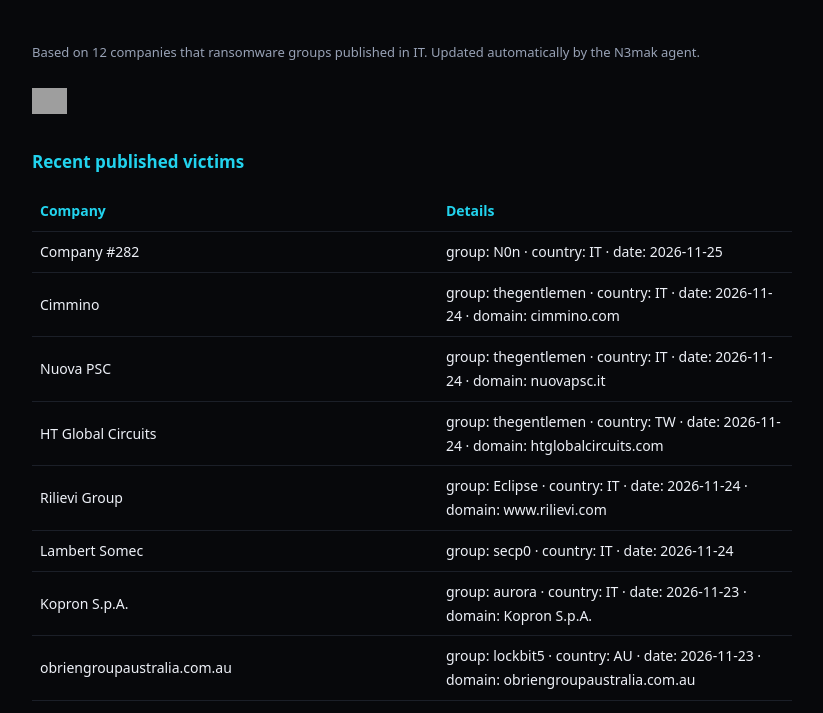
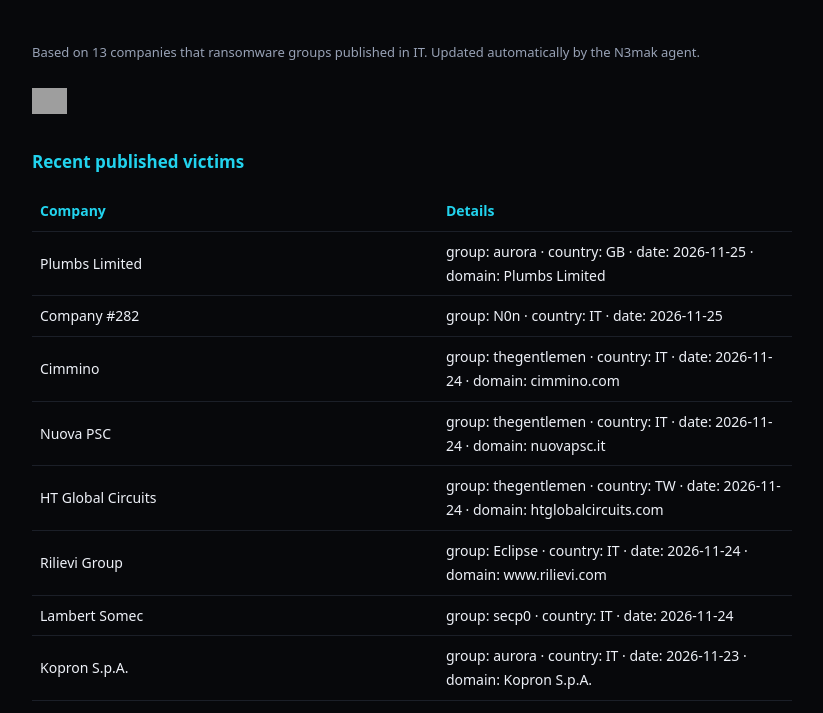
Before and after one commit to Namak7678/n3mak-radar, a plain HTML site: page IT.html in a window 1280 px wide. Shown: the part 218-931 px from the top of the page, without its empty margins (228-1051 px from the left). Drawn offline with Linux system fonts and the light colour scheme; grey boxes are pictures that could not be loaded.

Commit message:
Country page IT

```diff
--- a/IT.html
+++ b/IT.html
@@ -1,7 +1,7 @@
 <!DOCTYPE html><html lang="en"><head><meta charset="utf-8">
 <meta name="viewport" content="width=device-width,initial-scale=1">
 <title>IT ransomware exposure index — N3mak</title>
-<meta name="description" content="Published ransomware victims in IT: current index 5/100, 12 published cases, updated automatically.">
+<meta name="description" content="Published ransomware victims in IT: current index 5/100, 13 published cases, updated automatically.">
 <style>body{background:#07080b;color:#eef1f8;font-family:system-ui,sans-serif;margin:0;line-height:1.7}
 .wrap{max-width:760px;margin:0 auto;padding:32px 18px 70px}h1{font-size:27px}
 h2{font-size:17px;color:#22d3ee;margin-top:26px}.big{font-size:44px;font-weight:800;color:#22d3ee}
@@ -11,10 +11,10 @@ th{color:#22d3ee}.dim{color:#98a2b6;font-size:13px}
 img{margin-top:12px}</style></head><body><div class="wrap">
 <h1>IT exposure index</h1>
 <p class="big">5/100 <span style="font-size:15px;color:#98a2b6">watch</span></p>
-<p class="dim">Based on 12 companies that ransomware groups published in IT. Updated automatically by the N3mak agent.</p>
+<p class="dim">Based on 13 companies that ransomware groups published in IT. Updated automatically by the N3mak agent.</p>
 <img src="https://n3mak-bot-n7dx.onrender.com/badge/IT.svg" alt="IT exposure badge" height="26">
 <h2>Recent published victims</h2>
-<table><tr><th>Company</th><th>Details</th></tr><tr><td>Company #282</td><td>group: N0n · country: IT · date: 2026-11-25</td></tr><tr><td>Cimmino</td><td>group: thegentlemen · country: IT · date: 2026-11-24 · domain: cimmino.com</td></tr><tr><td>Nuova PSC</td><td>group: thegentlemen · country: IT · date: 2026-11-24 · domain: nuovapsc.it</td></tr><tr><td>HT Global Circuits</td><td>group: thegentlemen · country: TW · date: 2026-11-24 · domain: htglobalcircuits.com</td></tr><tr><td>Rilievi Group</td><td>group: Eclipse · country: IT · date: 2026-11-24 · domain: www.rilievi.com</td></tr><tr><td>Lambert Somec</td><td>group: secp0 · country: IT · date: 2026-11-24</td></tr><tr><td>Kopron S.p.A.</td><td>group: aurora · country: IT · date: 2026-11-23 · domain: Kopron S.p.A.</td></tr><tr><td>obriengroupaustralia.com.au</td><td>group: lockbit5 · country: AU · date: 2026-11-23 · domain: obriengroupaustralia.com.au</td></tr><tr><td>FULL RELEASE — CLINIC SAGRADA FAMILIA(ARMENIA) , CASANARE, PAJONAL, PUTUMAYO AND URUS (NEI...</td><td>group: Whitearmor · country: CO · date: 2026-11-23</td></tr><tr><td>Agenzia Agorà Società Cooperativa Sociale</td><td>group: Panzer · country: IT · date: 2026-11-22</td></tr><tr><td>genica.com.ve</td><td>group: lockbit5 · country: VE · date: 2026-11-21 · domain: genica.com.ve</td></tr><tr><td>DROP 1 — CASANARE, PAJONAL, PUTUMAYO AND URUS — 8,000 PATIENTS, 4,000 INVOICES, 7,733 CRED...</td><td>group: Whitearmor · country: CO · date: 2026-11-20</td></tr></table>
+<table><tr><th>Company</th><th>Details</th></tr><tr><td>Plumbs Limited</td><td>group: aurora · country: GB · date: 2026-11-25 · domain: Plumbs Limited</td></tr><tr><td>Company #282</td><td>group: N0n · country: IT · date: 2026-11-25</td></tr><tr><td>Cimmino</td><td>group: thegentlemen · country: IT · date: 2026-11-24 · domain: cimmino.com</td></tr><tr><td>Nuova PSC</td><td>group: thegentlemen · country: IT · date: 2026-11-24 · domain: nuovapsc.it</td></tr><tr><td>HT Global Circuits</td><td>group: thegentlemen · country: TW · date: 2026-11-24 · domain: htglobalcircuits.com</td></tr><tr><td>Rilievi Group</td><td>group: Eclipse · country: IT · date: 2026-11-24 · domain: www.rilievi.com</td></tr><tr><td>Lambert Somec</td><td>group: secp0 · country: IT · date: 2026-11-24</td></tr><tr><td>Kopron S.p.A.</td><td>group: aurora · country: IT · date: 2026-11-23 · domain: Kopron S.p.A.</td></tr><tr><td>obriengroupaustralia.com.au</td><td>group: lockbit5 · country: AU · date: 2026-11-23 · domain: obriengroupaustralia.com.au</td></tr><tr><td>FULL RELEASE — CLINIC SAGRADA FAMILIA(ARMENIA) , CASANARE, PAJONAL, PUTUMAYO AND URUS (NEI...</td><td>group: Whitearmor · country: CO · date: 2026-11-23</td></tr><tr><td>Agenzia Agorà Società Cooperativa Sociale</td><td>group: Panzer · country: IT · date: 2026-11-22</td></tr><tr><td>genica.com.ve</td><td>group: lockbit5 · country: VE · date: 2026-11-21 · domain: genica.com.ve</td></tr></table>
 <h2>Put this badge on your site</h2>
 <p class="dim">Copy one line, it stays current:</p>
 <pre style="background:#12141b;padding:12px;border-radius:10px;overflow-x:auto;font-size:12px">&lt;img src="https://n3mak-bot-n7dx.onrender.com/badge/IT.svg" alt="IT exposure" height="26"&gt;</pre>
```
